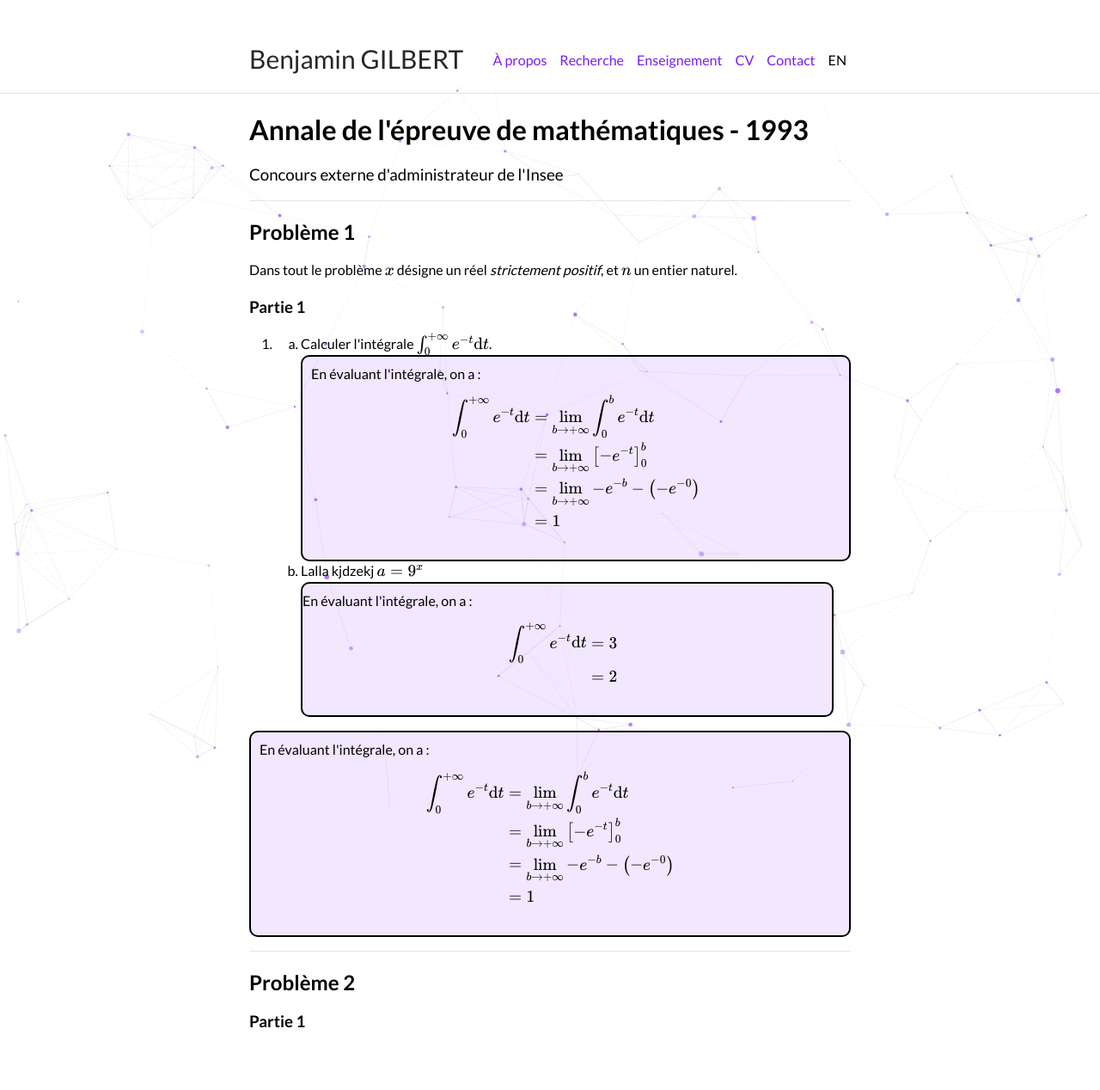
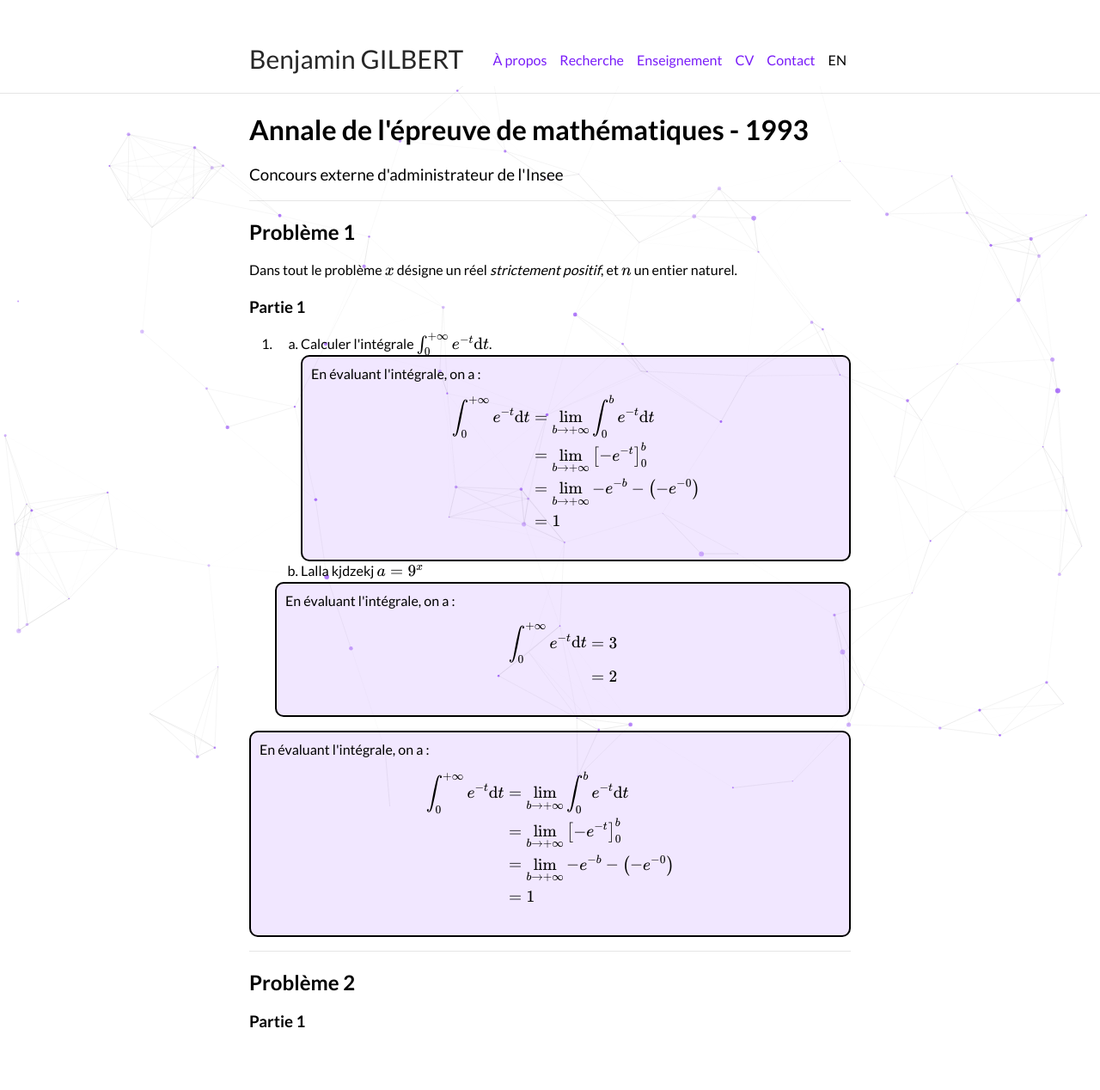
Before and after one commit to bglbrt/bglbrt.github.io, a Jekyll site: the page built from fr/corrections/administrateur_externe_1993.md, in a window 1280 px wide. Shown: the whole page at 86% size. Built offline with Jekyll 4.4.1, drawn with Linux system fonts in a browser that asks for light colours; nearby versions of some CDN libraries.

Commit message:
Mise à jour des corrections

```diff
--- a/fr/corrections/administrateur_externe_1993.md
+++ b/fr/corrections/administrateur_externe_1993.md
@@ -37,7 +37,7 @@ $$
 
             <li> Lalla kjdzekj \( a=9^x \) </li>
 
-<p style="border: solid 2px; border-radius: 10px; background-color:rgba(121, 28, 248, .1); padding-right: 10px; padding-left: -30px; padding-top: 10px; padding-bottom: 10px; margin: 0 20px 0 0;">
+<p style="border: solid 2px; border-radius: 10px; background-color:rgba(121, 28, 248, .1); padding-right: 10px; padding-left: 10px; padding-top: 10px; padding-bottom: 10px; margin: 0 0 0 -30px;">
 
 En évaluant l'intégrale, on a :
 $$
```
